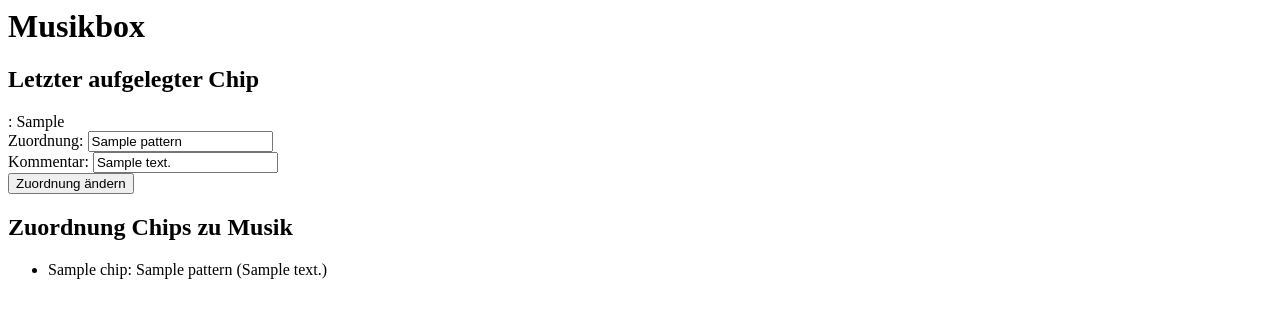
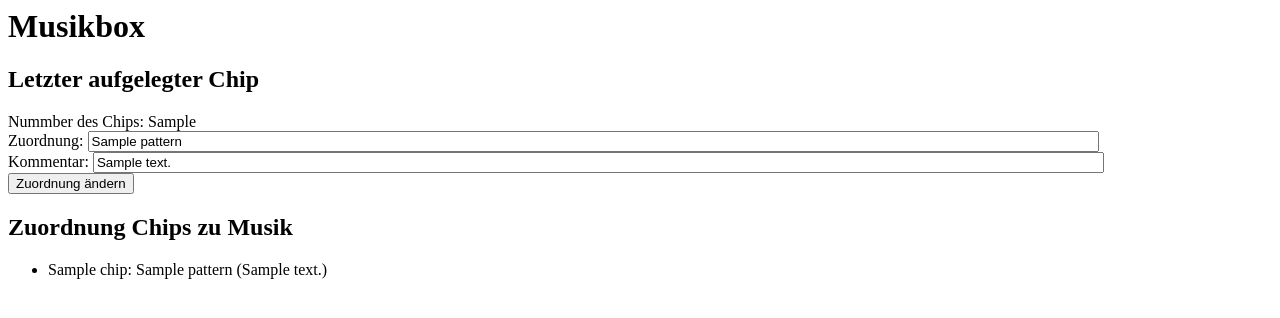
Before and after one commit to FlorianLiers/musik-box, a Flask app: template src/rfidplayer/templates/list.html in a window 1280 px wide. Shown: the top 318 px of the page. Run offline with Flask 2, Linux system fonts and the light colour scheme; the template is opened without the code that fills it: most values are stand-ins (such as "Sample title", 1, 10 or a date in 2020).

Commit message:
Fix width and missing text

```diff
--- a/src/rfidplayer/templates/list.html
+++ b/src/rfidplayer/templates/list.html
@@ -12,23 +12,23 @@
                     <input type="hidden" id="chip" name="chip" value="{{ curr_chip }}">
 
 					<div>
-						<label for="chip">:</label>
+						<label for="chip">Nummber des Chips:</label>
 						<span>{{ curr_chip }}</span>
 					</div>
 
 					<div>
 						<label for="pattern">Zuordnung:</label>
 						{% if curr_mapping.pattern %}
-							<input type="text" id="pattern" name="pattern" value="{{ curr_mapping.pattern }}">
+							<input type="text" style="width: 80%;" id="pattern" name="pattern" value="{{ curr_mapping.pattern }}">
 						{% else %}
 							Noch keine Zuordnung festgelegt.
-							<input type="text" id="pattern" name="pattern">
+							<input type="text" style="width: 80%;" id="pattern" name="pattern">
 						{% endif %}
 					</div>
 
 					<div>
 						<label for="comment">Kommentar:</label>
-						<input type="text" id="comment" name="comment" value="{{ curr_mapping.comment }}">
+						<input type="text" style="width: 80%;" id="comment" name="comment" value="{{ curr_mapping.comment }}">
 					</div>
 
                     <input type="submit" value="Zuordnung ändern">
```
